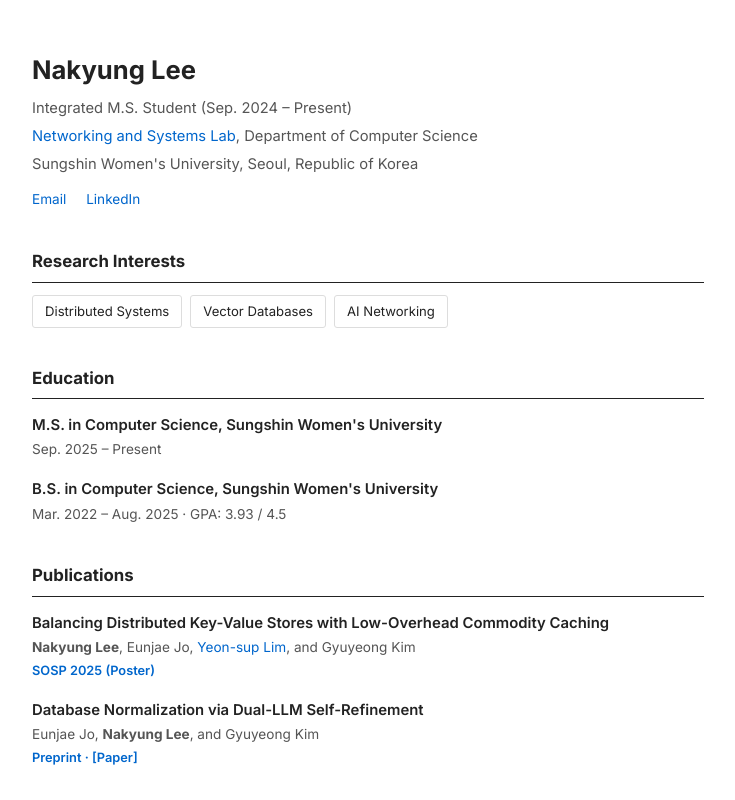
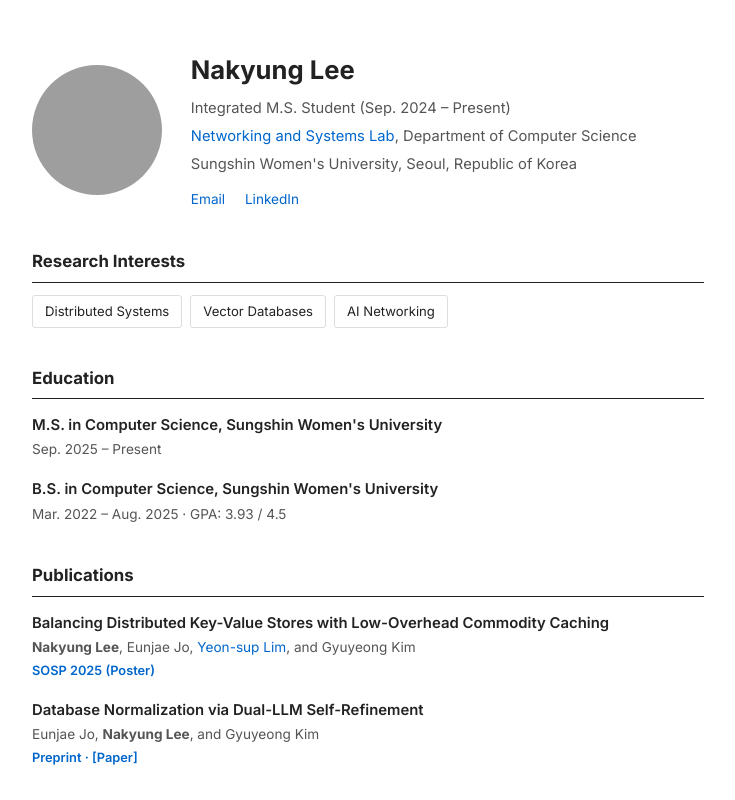
Before and after one commit to nagaeng/nagaeng.github.io, a plain HTML site: page index.html in a window 1280 px wide. Shown: the top 800 px of the page, without its empty margins (272-1007 px from the left). Drawn offline with Linux system fonts and the light colour scheme; grey boxes are pictures that could not be loaded.

Commit message:
Refactor contact info and add profile

```diff
--- a/index.html
+++ b/index.html
@@ -23,15 +23,18 @@
       font-size: 1.05rem; font-weight: 700; margin-top: 2.2rem; margin-bottom: 0.8rem;
       padding-bottom: 0.35rem; border-bottom: 1.5px solid #222;
     }
+    .header { display: flex; align-items: center; gap: 1.8rem; }
+    .header img {
+      width: 130px; height: 130px; border-radius: 50%;
+      object-fit: cover; flex-shrink: 0;
+    }
     .subtitle { color: #555; font-size: 0.92rem; margin-bottom: 0.15rem; }
     .contact { font-size: 0.85rem; color: #555; margin-top: 0.6rem; }
     .contact a { margin-right: 1rem; }
     .entry { margin-bottom: 0.9rem; }
     .entry-title { font-weight: 600; font-size: 0.93rem; }
     .entry-sub { font-size: 0.85rem; color: #555; }
-    .pub-venue {
-      font-size: 0.8rem; font-weight: 600; color: #0066cc;
-    }
+    .pub-venue { font-size: 0.8rem; font-weight: 600; color: #0066cc; }
     .tags { display: flex; gap: 0.5rem; flex-wrap: wrap; }
     .tag {
       font-size: 0.82rem; padding: 0.25rem 0.75rem;
@@ -41,11 +44,15 @@
     .award span { color: #555; font-size: 0.82rem; }
     @media (max-width: 600px) {
       body { padding: 2rem 1rem; }
+      .header { flex-direction: column; text-align: center; }
     }
   </style>
 </head>
 <body>
 
+<div class="header">
+  <img src="profile.jpg" alt="Nakyung Lee" />
+  <div>
     <h1>Nakyung Lee</h1>
     <p class="subtitle">Integrated M.S. Student (Sep. 2024 – Present)</p>
     <p class="subtitle">
@@ -56,6 +63,8 @@
     <div class="contact">
       <a href="mailto:nakyungq816@gmail.com">Email</a>
       <a href="https://www.linkedin.com/in/nakyung-lee-730993333/" target="_blank">LinkedIn</a>
+    </div>
+  </div>
 </div>
 
 <h2>Research Interests</h2>
```
Lines whose indentation alone changed are shown as unchanged.
